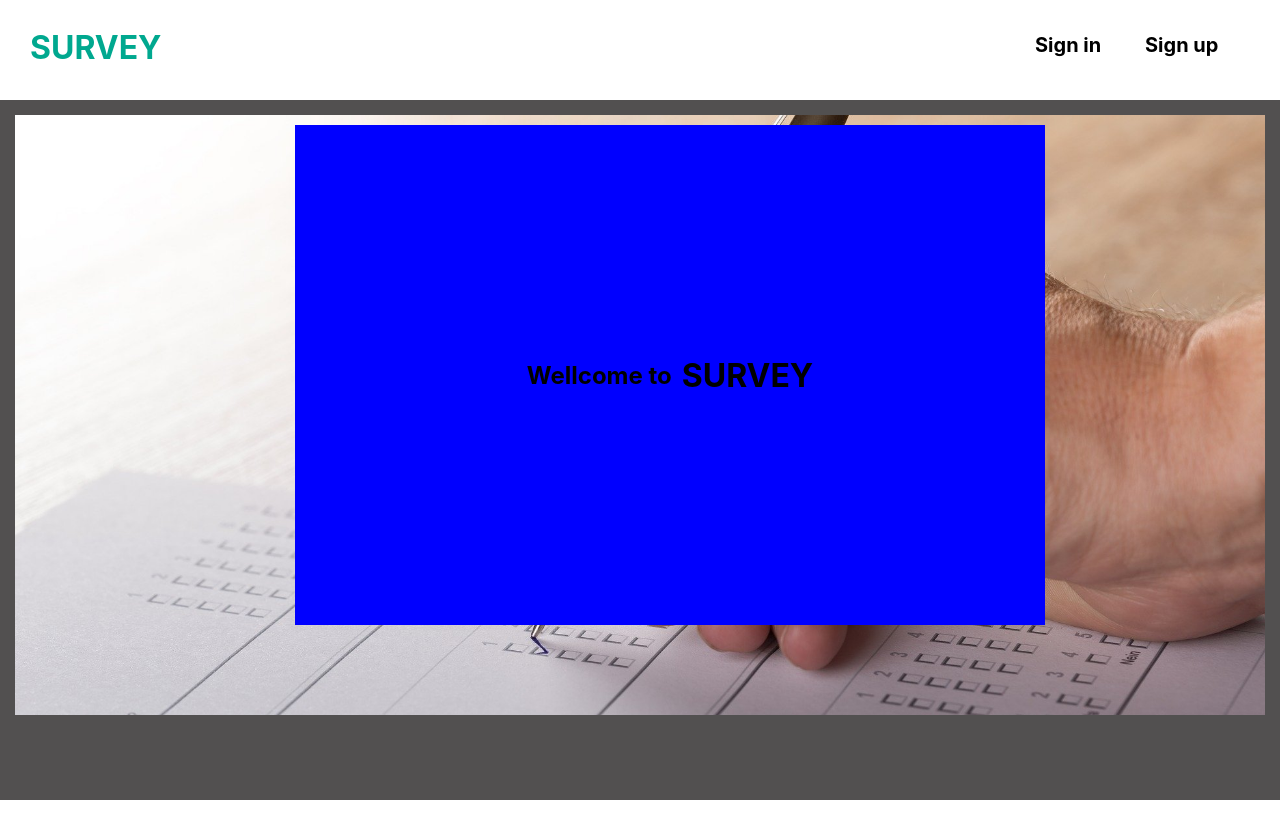
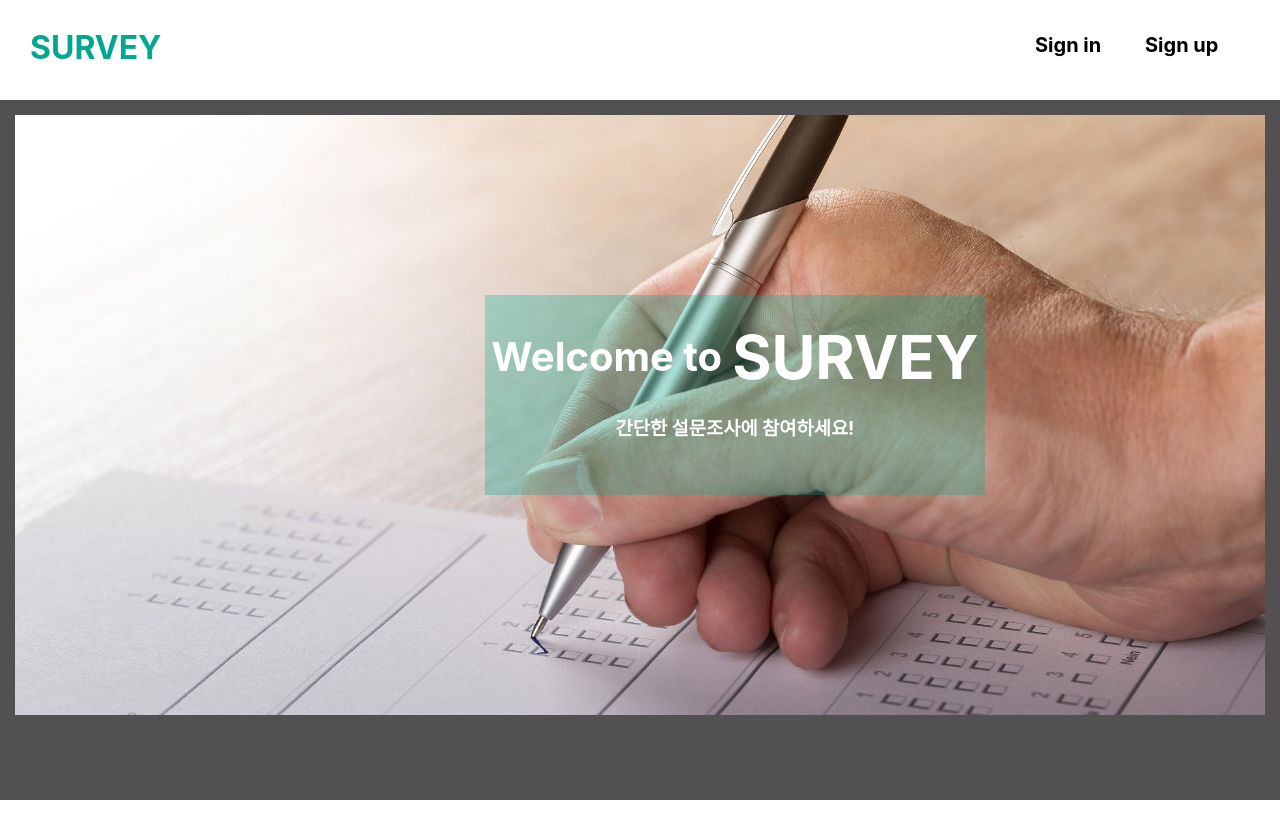
Before and after one commit to Hwang-YoungJu/Survey-Service, a React (Create React App) app: page / in a window 1280 px wide. Shown: the top 838 px of the page. Built offline with nearby package versions, Linux system fonts and the light colour scheme.

Commit message:
<ADD> 메인페이지 글자

```diff
--- a/src/components/MainPage/Main.jsx
+++ b/src/components/MainPage/Main.jsx
@@ -7,8 +7,9 @@ const Main = () => {
       <S.imageDiv>
         <S.styleArea>
           <S.textBox>
-            <h2>Wellcome to</h2>
+            <h2>Welcome to</h2>
             <h1>SURVEY</h1>
+            <h3>간단한 설문조사에 참여하세요!</h3>
           </S.textBox>
         </S.styleArea>
       </S.imageDiv>
--- a/src/components/MainPage/style.jsx
+++ b/src/components/MainPage/style.jsx
@@ -3,6 +3,7 @@ import Image from "../../img/MainImage.jpg";
 
 export const styleArea = styled.div`
   background-image: url(${Image});
+  background-repeat: no-repeat;
   position: relative;
   background-size: 100%;
   height: 600px;
@@ -30,17 +31,34 @@ export const textBox = styled.div`
   display: flex;
   align-items: center;
   justify-content: center;
-  background-color: blue;
-  top: 10px;
-  left: 280px;
-  width: calc(100% - 500px);
-  height: 500px;
+  flex-wrap: wrap;
+  color: white;
+  background-color: rgba(0, 168, 143, 0.3);
+  top: 180px;
+  left: 470px;
+  width: 500px;
+  height: 200px;
+  h1 {
+    position: relative;
+    top: 10px;
+    font-size: 60px;
+    margin-top: 0px;
+    margin-bottom: 0px;
+  }
   h2 {
-    display: block;
+    position: relative;
+    top: 10px;
+    margin-top: 0px;
+    margin-bottom: 0px;
     margin-right: 10px;
+    font-size: 40px;
+  }
+  h3 {
+    position: relative;
+    bottom: 20px;
   }
 
-  @media (max-width: 800px) {
+  @media only screen and (max-width: 1000px) {
     left: 250px;
   }
 `;
```
